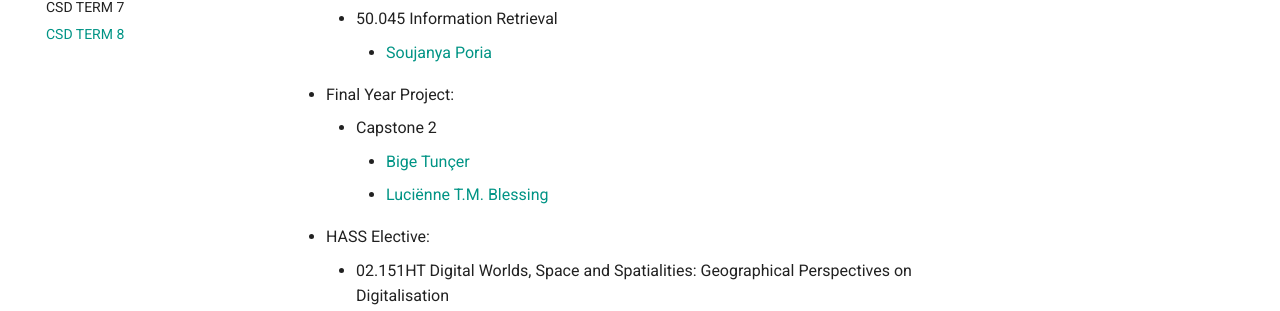
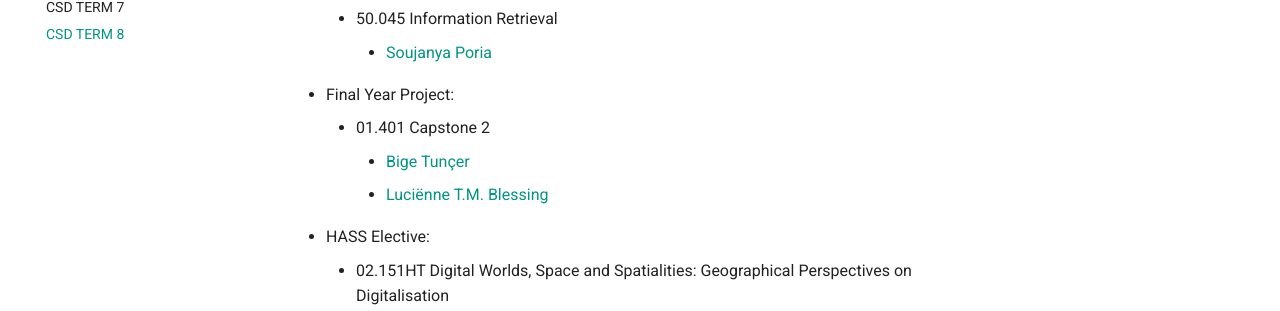
Before and after one commit to MarkHershey/docs, an MkDocs documentation site: the page built from docs/pages/sutd/csd_term8.md, in a window 1280 px wide. Shown: the part 322-633 px from the top of the page. Built offline with MkDocs 1.6.1 and Material for MkDocs 9.7.7, drawn with Linux system fonts in a browser that asks for light colours.

Commit message:
Update csd term8

```diff
--- a/docs/pages/sutd/csd_term8.md
+++ b/docs/pages/sutd/csd_term8.md
@@ -6,7 +6,7 @@
     - 50.045 Information Retrieval
         - [Soujanya Poria](https://istd.sutd.edu.sg/people/faculty/soujanya-poria)
 - Final Year Project:
-    - Capstone 2
+    - 01.401 Capstone 2
         - [Bige Tunçer](https://asd.sutd.edu.sg/people/faculty/bige-tuncer)
         - [Luciënne T.M. Blessing](https://epd.sutd.edu.sg/people/faculty/lucienne-blessing)
 - HASS Elective:
```
